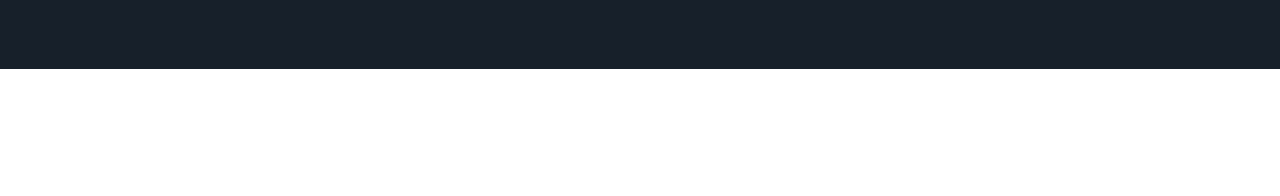
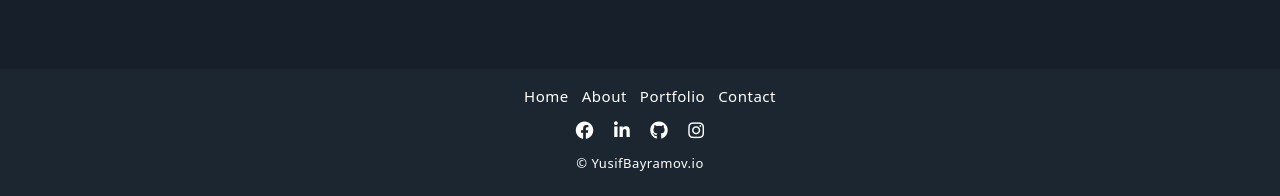
Before and after one commit to Yusif-Bayramov/My-Website, a website: page index.html in a window 1280 px wide. Shown: the part 1965-2161 px from the top of the page. Before the commit the page ends 2034 px from the top, so only its background shows below. Drawn offline with nearby package versions, Linux system fonts and the light colour scheme.

Commit message:
navbar edit

```diff
--- a/index.html
+++ b/index.html
@@ -159,6 +159,28 @@
             </section>
         </div>
     </main>
+
+    <footer class="footere">
+        <div class="container">
+            <div class="fmenu">
+                <ul id="ul">
+                    <li id="home"><a class="active" href="#">Home</a></li>
+                    <li><a href="#s-a">About</a></li>
+                    <li><a href="./index/portfolio.html">Portfolio</a></li>
+                    <li><a href="#">Contact</a></li>
+                </ul>
+            </div>
+            <div class="ficon">
+                <a target="_blank" href="https://www.facebook.com/profile.php?id=100081114344737"><i class="fab fa-facebook"></i></a>
+                <a target="_blank" href="https://www.linkedin.com/in/yusif-bayramov-90666b217/"><i class="fa-brands fa-linkedin-in"></i></a>
+                <a target="_blank" href="https://github.com/Yusif-Bayramov"><i class="fa-brands fa-github"></i></a>
+                <a target="_blank" href="https://www.instagram.com/yusifbayramov0/"><i class="fab fa-instagram"></i></a>
+            </div>
+            <div class="footer-t">
+                <p> © YusifBayramov.io</p>
+            </div>
+        </div>
+    </footer>
     <script src="./js/about.js"></script>
     <script src="./js/header.js"></script>
     <script src="./js/navbar.js"></script>
--- /dev/null
+++ b/sass/_footer.scss
@@ -0,0 +1,45 @@
+.footere {
+    background-color: #1B2631;
+    .container {
+        width: 100%;
+        height: 130px;
+        display: flex;
+        align-items: center;
+        justify-content: center;
+        flex-direction: column;
+    }
+    ul {
+        display: flex;
+        justify-content: center;
+        align-content: center;
+        gap: 13px;
+        li {
+            transition: all .3s ease-in-out;
+            &:hover {
+                transform: scale(1.3);
+            }
+        }
+        a {
+            color: #fff;
+            font-size: 1.5rem;
+        }
+    }
+    .ficon {
+        display: flex;
+        align-content: center;
+        justify-content: center;
+        gap: 20px;
+        padding-bottom: 10px;
+        font-size: 1.8rem;
+        a {
+            color: #fff;
+            &:hover {
+                transform: scale(1.3);
+            }
+        }
+    }
+    .footer-t {
+        color: #fff;
+        font-size: 1.3rem;
+    }
+}
--- a/sass/main.scss
+++ b/sass/main.scss
@@ -4,6 +4,7 @@
 @import "header";
 @import "about";
 @import "skils";
+@import "footer";
 * {
     margin: 0;
     padding: 0;
```
Also changed, not shown: index/portfolio.html (+21 -0 lines), css/main.css.
